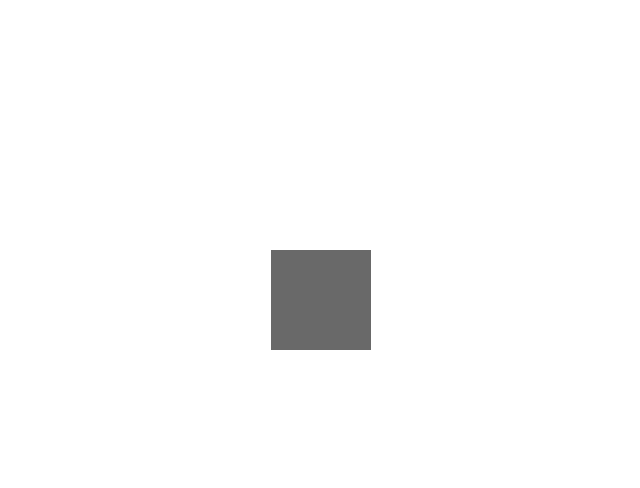
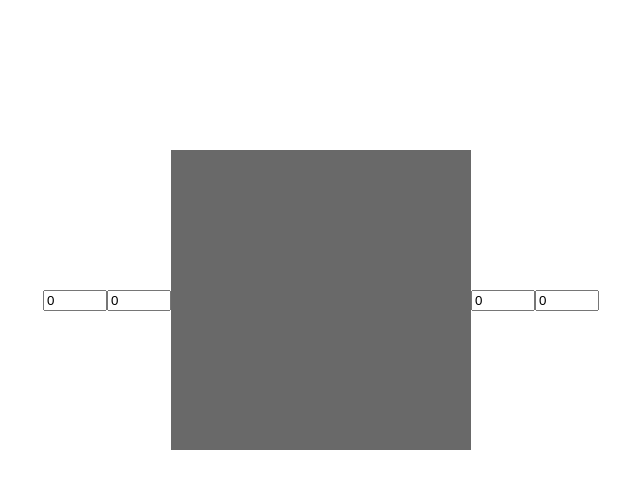
Before and after one commit to brunobdc/border-radius-previewer, a plain HTML site: page index.html in a window 1280 px wide. Shown: the whole page, without its empty margins (319-959 px from the left). Drawn offline with nearby package versions, Linux system fonts and the light colour scheme.

Commit message:
Adding the border radius change by input

```diff
--- a/index.html
+++ b/index.html
@@ -13,17 +13,52 @@
                 align-items: center;
             }
 
-            .square {
-                height: 100px;
-                width: 100px;
+            .shape_gen {
                 background-color: dimgrey;
             }
         </style>
     </head>
     <body>
         <div id="app">
-            <div class="square">
-            </div>
+            <input type="number" class="topLeft" v-model="topLeftInput" min="0" max="100" v-on:change="changed">
+            <input type="number" class="topRight" v-model="topRightInput" min="0" max="100" v-on:change="changed">
+            <div class="shape_gen" v-bind:style="shapeGenObj"></div>
+            <input type="number" class="botLeft" v-model="botLeftInput" min="0" max="100" v-on:change="changed">
+            <input type="number" class="botRight" v-model="botRightInput" min="0" max="100" v-on:change="changed">
         </div>
+
+        <!--Adding js scripts-->
+        <script src="https://cdn.jsdelivr.net/npm/vue/dist/vue.js"></script>
+        <script>
+            var app = new Vue({
+                el: '#app',
+                data: {
+                    shapeGenObj: {
+                        height: "300px",
+                        width: "300px",
+                        borderTopLeftRadius: "0%",
+                        borderTopRightRadius: "0%",
+                        borderBottomLeftRadius: "0%",
+                        borderBottomRightRadius: "0%"
+                    },
+                    topLeftInput: 0,
+                    topRightInput: 0,
+                    botLeftInput: 0,
+                    botRightInput: 0
+                },
+                methods: {
+                    changed: function() {
+                        this.shapeGenObj = {
+                            height: "300px",
+                            width: "300px",
+                            borderTopLeftRadius: `${this.topLeftInput}%`,
+                            borderTopRightRadius: `${this.topRightInput}%`,
+                            borderBottomLeftRadius: `${this.botLeftInput}%`,
+                            borderBottomRightRadius: `${this.botRightInput}%`
+                        }
+                    }
+                }
+            });
+        </script>
     </body>
 </html>
```
Also changed, not shown: 1 other file.
